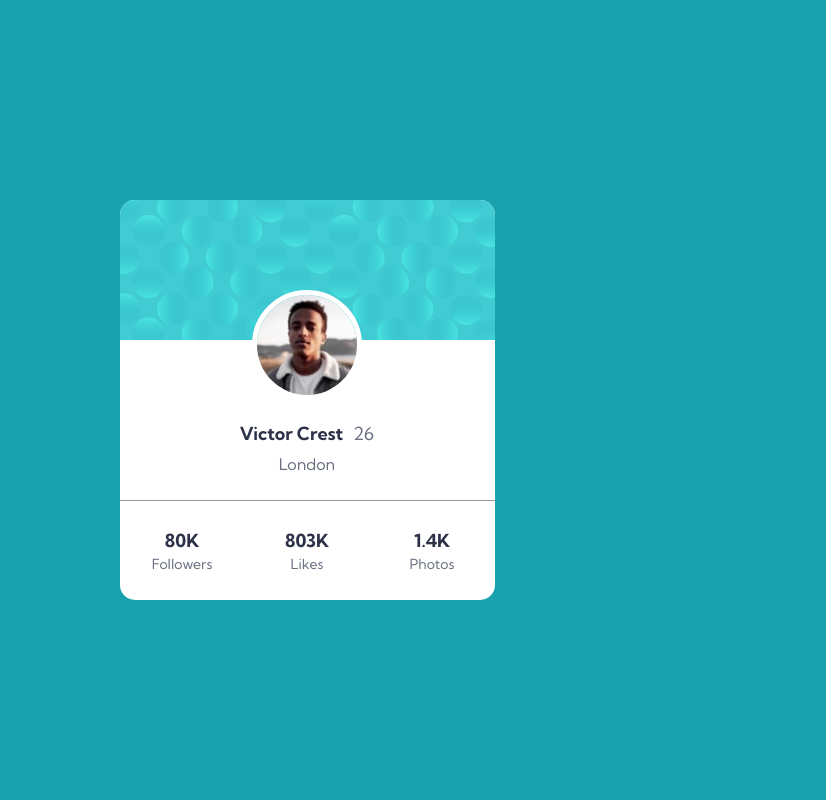
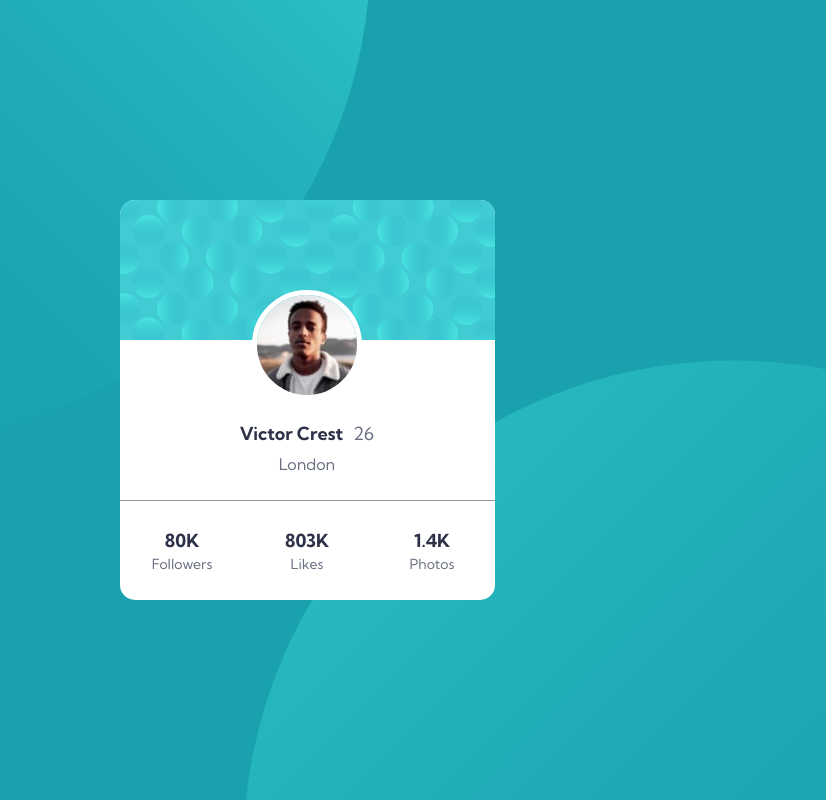
Before and after one commit to ManuelTavera/profile-card-component, a plain HTML site: page index.html in a window 1280 px wide. Shown: the whole page, without its empty margins (333-1159 px from the left). Drawn offline with Linux system fonts and the light colour scheme.

Commit message:
Finish challenge

```diff
--- a/style.css
+++ b/style.css
@@ -66,16 +66,21 @@ body {
     align-items: center;
     font-family: 'Kumbh Sans', sans-serif;
     position: relative;
+    background-image: url("./images/bg-pattern-top.svg"), url("./images/bg-pattern-bottom.svg");
+    background-position: bottom 45vh right 45vw, top 45vh left 45vw;
+    background-repeat: no-repeat;
 }
 
 .wrapper {
-    width: 375px;
+    width: 100%;
+    max-width: 375px;
     height: 400px;
     background-color: hsl(0, 0%, 100%);
     border-radius: 15px;
     overflow: hidden;
     display: flex;
     flex-direction: column;
+    margin: 10px;
 }
 
 .pattern-top {
```
